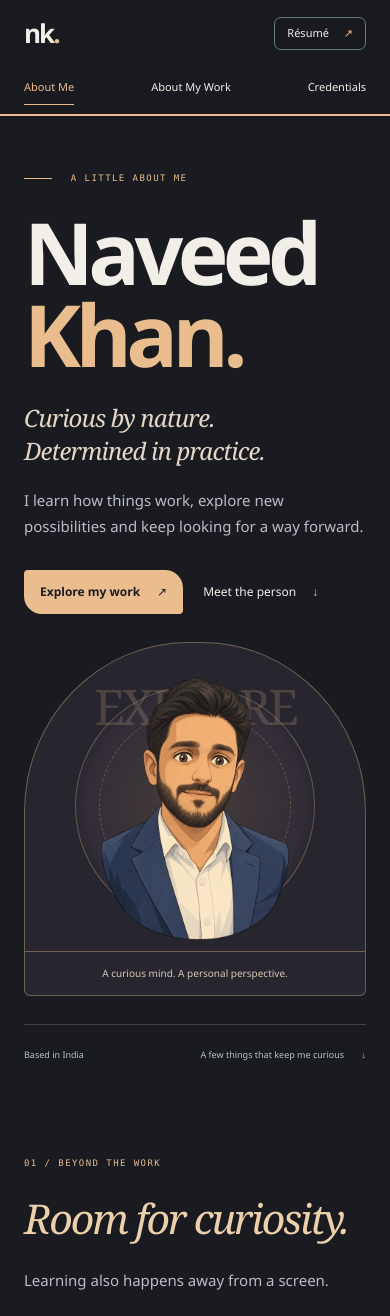
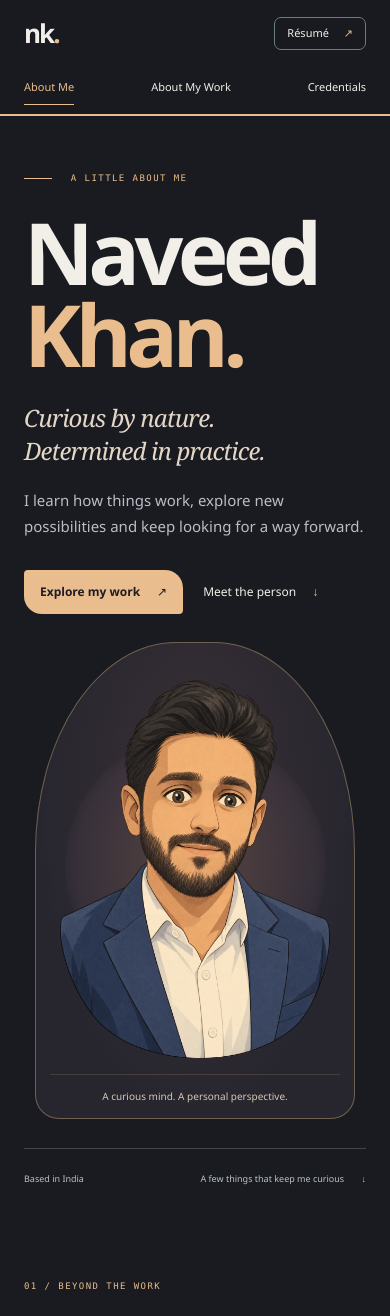
Before and after one commit to khannaveed2020/Portfolio, a React (Vite) app: page / in a window 390 px wide. Shown: the top 1316 px of the page. Built offline with nearby package versions, Linux system fonts and the light colour scheme.

Commit message:
Fit hero frame to portrait proportions

```diff
--- a/src/App.tsx
+++ b/src/App.tsx
@@ -60,7 +60,7 @@ export function App() {
             <p className="intro">I learn how things work, explore new possibilities and keep looking for a way forward.</p>
             <div className="hero-actions"><a className="button" href="#work">Explore my work <span aria-hidden="true">↗</span></a><a className="text-link" href="#interests">Meet the person <span aria-hidden="true">↓</span></a></div>
           </div>
-          <div className="hero-scene"><span className="scene-word" aria-hidden="true">EXPLORE</span><Character /><span className="scene-caption">A curious mind. A personal perspective.</span></div>
+          <div className="hero-scene"><Character /><span className="scene-caption">A curious mind. A personal perspective.</span></div>
           <div className="hero-bottom"><span>Based in India</span><a href="#interests">A few things that keep me curious <span aria-hidden="true">↓</span></a><span className="edition">Personal portfolio / 01</span></div>
         </div>
         <div id="interests" className="shell interests">
--- a/src/styles.css
+++ b/src/styles.css
@@ -39,8 +39,8 @@ h1 span { color: var(--accent); }
 .hero-bottom { position: absolute; inset: auto 64px 29px; display: flex; align-items: center; justify-content: space-between; font-size: 10px; color: #b6c3c3; padding-top: 23px; border-top: 1px solid var(--line); }
 .hero-bottom a span { margin-left: 15px; }
 .edition { font-family: Consolas, monospace; }
-.character-slot { height: 430px; position: relative; display: grid; place-items: center; }
-.character { position: relative; width: min(100%, 430px); height: 430px; display: grid; place-items: center; }
+.character-slot { aspect-ratio: 1094 / 1576; min-width: 0; position: relative; display: grid; place-items: center; }
+.character { position: relative; width: 100%; height: 100%; display: grid; place-items: center; }
 .portrait-halo { position: absolute; width: 360px; height: 360px; border-radius: 50%; background: radial-gradient(circle at 40% 38%, #579f983a, #31637018 55%, transparent 73%); border: 1px solid #547b772d; }
 .portrait-halo::after { content: ''; position: absolute; inset: 23px; border-radius: 50%; border: 1px dashed #729b9740; }
 .portrait { width: 100%; height: 100%; position: absolute; inset: 0; overflow: visible; }
@@ -153,9 +153,10 @@ h2 { text-wrap: balance; }
 .hero-line { font-family: Georgia, 'Times New Roman', serif; font-style: italic; font-size: 29px; color: #e4d7c8; }
 .button { background: #e9bd8d; color: #201c24; border-radius: 4px 18px 4px 18px; transition: transform .25s, background .25s; }
 .button:hover { background: #f4d5b1; transform: translateY(-4px); color: #201c24; }
-.hero-scene { position: relative; min-width: 0; border: 1px solid #706150; border-radius: 48% 48% 6px 6px; background: #27262e; padding-top: 30px; }
-.scene-word { position: absolute; top: 50px; left: 50%; transform: translateX(-50%); font-family: Georgia, serif; font-size: clamp(40px, 5vw, 66px); letter-spacing: -.06em; color: #e9bd8d32; }
-.scene-caption { display: block; text-align: center; padding: 20px 10px; border-top: 1px solid #706150; font-size: 11px; color: #d8c7b5; }
+.hero-scene { position: relative; min-width: 0; width: min(100%, 380px); justify-self: center; border: 1px solid #706150; border-radius: 44% 44% 24px 24px; background: radial-gradient(ellipse at 50% 35%, #3b3037, #27262e 70%); padding: 18px 18px 0; }
+.scene-caption { display: block; text-align: center; padding: 18px 0; border-top: 1px solid #70615066; font-size: 11px; color: #d8c7b5; }
+.hero-scene .character:not(.character-docked) .portrait-halo { width: 90%; height: auto; aspect-ratio: 1; border: 0; }
+.hero-scene .portrait-halo::after { display: none; }
 .portrait-halo { background: radial-gradient(circle at 50% 50%, #d6a06d30, #a57e9c16 65%, transparent 74%); border-color: #e9bd8d50; }
 .portrait-halo::after { border-color: #e9bd8d45; }
 .hero-copy > * { animation: hero-rise .8s cubic-bezier(.16,1,.3,1) both; }
@@ -323,7 +324,7 @@ button:focus-visible { outline: 2px solid #f7d7b1; outline-offset: 5px; }
   .shell { padding-inline: 32px; }
   .site-header { padding-inline: 24px; gap: 20px; } nav { gap: 20px; }
   .hero { min-height: 750px; padding-top: 50px; } h1 { font-size: 92px; }
-  .character-slot, .character { height: 350px; } .portrait-halo { width: 290px; height: 290px; }
+  .hero-scene { width: min(100%, 320px); }
   .hero-bottom { inset-inline: 32px; } .edition { display: none; }
   .story { gap: 40px; } .work-intro { gap: 40px; }
 }
@@ -337,11 +338,8 @@ button:focus-visible { outline: 2px solid #f7d7b1; outline-offset: 5px; }
   h1 { font-size: clamp(72px, 22vw, 88px); } .hero-line { font-size: 24px; } .eyebrow { font-size: 9px; }
   .hero-actions { gap: 20px; flex-wrap: wrap; } .button { font-size: 12px; gap: 17px; padding: 13px 16px; }
   .text-link { font-size: 12px; }
-  .character-slot { height: 290px; min-width: 0; } .character { width: min(100%, 290px); height: 290px; }
-  .hero-scene { width: min(100%, 360px); justify-self: center; padding-top: 18px; }
-  .scene-word { font-size: 49px; top: 27px; }
+  .hero-scene { width: min(100%, 320px); padding: 14px 14px 0; }
   .scene-caption { padding: 14px 8px; font-size: 10px; }
-  .portrait-halo { width: 240px; height: 240px; }
   .hero-bottom { inset-inline: 24px; font-size: 9px; gap: 18px; } .hero-bottom > span { white-space: nowrap; }
   .hero-bottom a { text-align: right; max-width: 190px; }
   .interests { padding-top: 65px; padding-bottom: 70px; }
```
Also changed, not shown: 2 other files (tests, documents, lock files or other folders).
